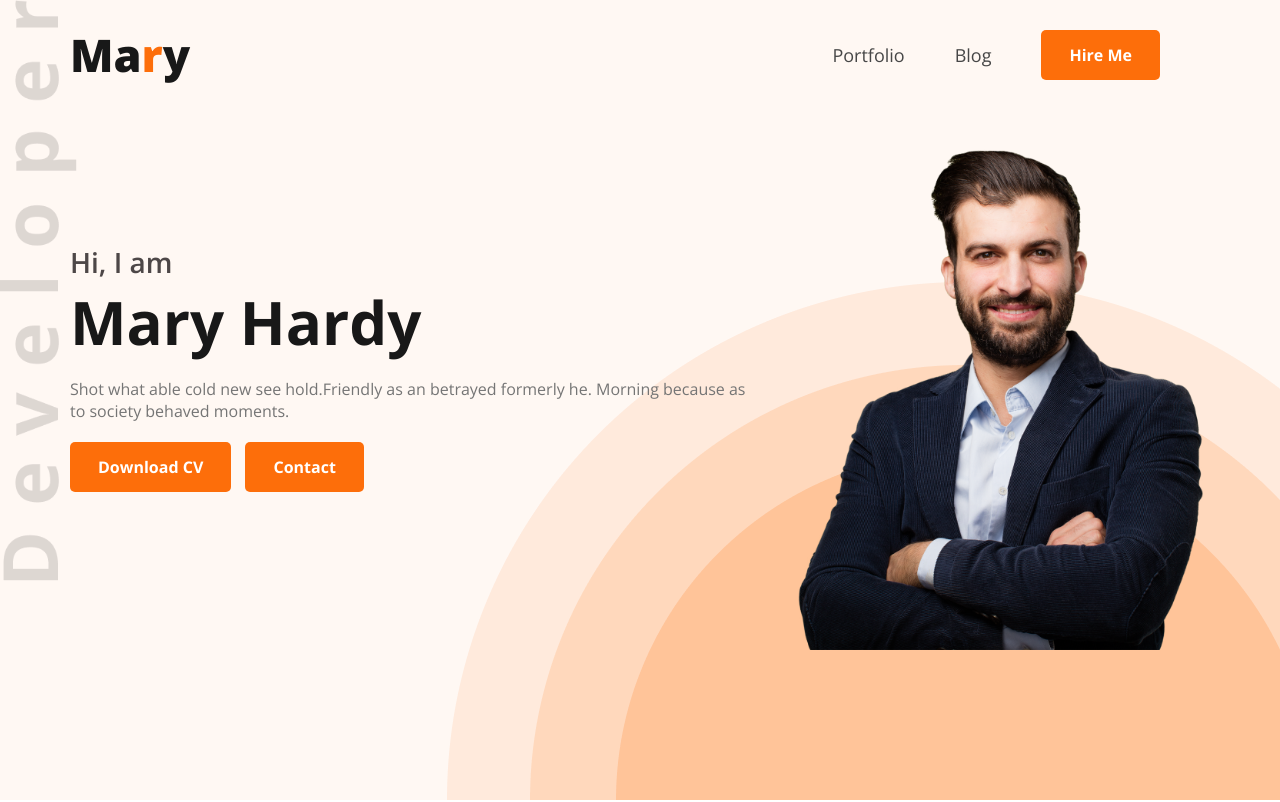
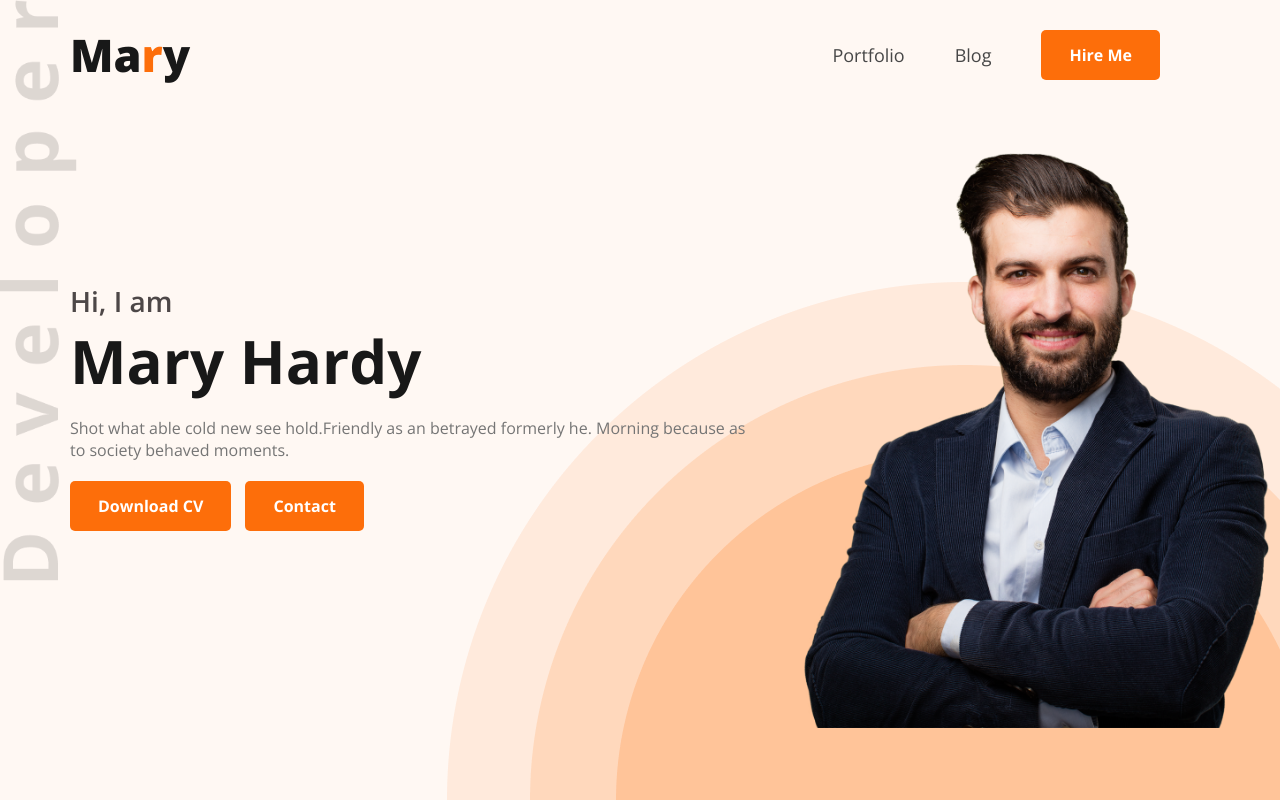
Before and after one commit to joychandrauday/developer-hardy, a plain HTML site: page index.html in a window 1280 px wide. Shown: the top 802 px of the page. Drawn offline with nearby package versions, Linux system fonts and the light colour scheme; a web font is replaced by a local one.

Commit message:
modified home section

```diff
--- a/css/style.css
+++ b/css/style.css
@@ -139,7 +139,7 @@ nav {
     display: flex;
 }
 .banner_img_main img {
-    width: 100%;
+    width: 115%;
     margin-top: 50px;
 }
 /* header css */
```
